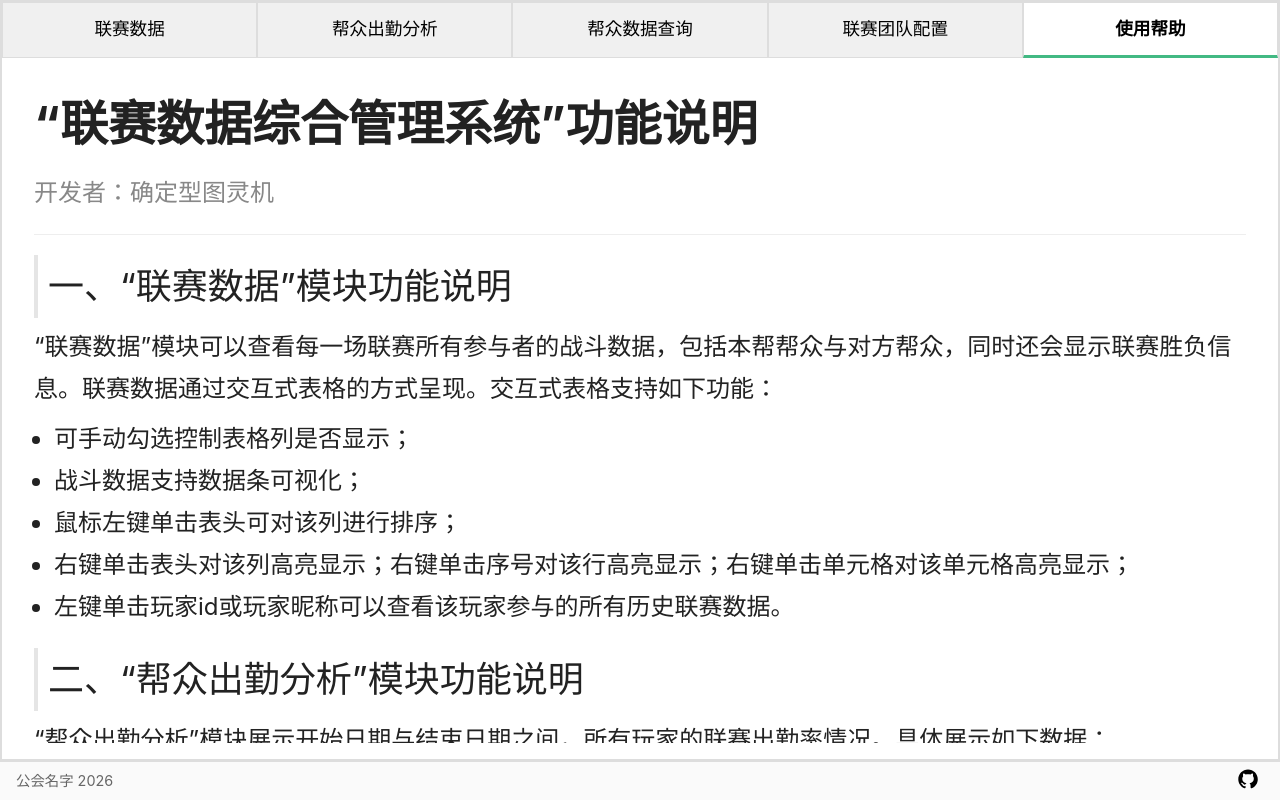
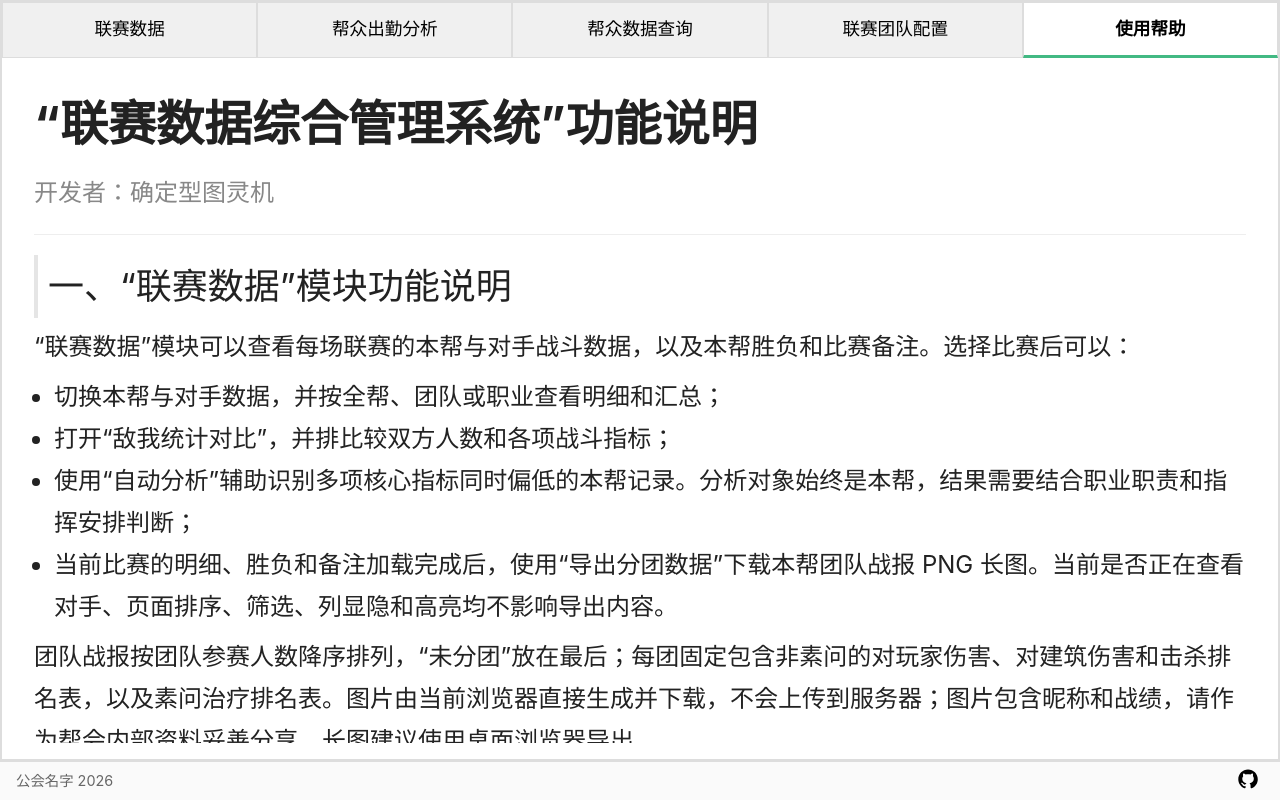
Before and after one commit to mzq-dtm/nsh-match-analytics, a Vue app in the folder frontend/: page /help in a window 1280 px wide. Built offline with nearby package versions, Linux system fonts and the light colour scheme.

Commit message:
update docs

```diff
--- a/frontend/src/components/Help.vue
+++ b/frontend/src/components/Help.vue
@@ -8,13 +8,21 @@
 
     <section class="help-content">
       <h2>一、“联赛数据”模块功能说明</h2>
-      <p>“联赛数据”模块可以查看每一场联赛所有参与者的战斗数据，包括本帮帮众与对方帮众，同时还会显示联赛胜负信息。联赛数据通过交互式表格的方式呈现。交互式表格支持如下功能：</p>
+      <p>“联赛数据”模块可以查看每场联赛的本帮与对手战斗数据，以及本帮胜负和比赛备注。选择比赛后可以：</p>
+      <ul>
+        <li>切换本帮与对手数据，并按全帮、团队或职业查看明细和汇总；</li>
+        <li>打开“敌我统计对比”，并排比较双方人数和各项战斗指标；</li>
+        <li>使用“自动分析”辅助识别多项核心指标同时偏低的本帮记录。分析对象始终是本帮，结果需要结合职业职责和指挥安排判断；</li>
+        <li>当前比赛的明细、胜负和备注加载完成后，使用“导出分团数据”下载本帮团队战报 PNG 长图。当前是否正在查看对手、页面排序、筛选、列显隐和高亮均不影响导出内容。</li>
+      </ul>
+      <p>团队战报按团队参赛人数降序排列，“未分团”放在最后；每团固定包含非素问的对玩家伤害、对建筑伤害和击杀排名表，以及素问治疗排名表。图片由当前浏览器直接生成并下载，不会上传到服务器；图片包含昵称和战绩，请作为帮会内部资料妥善分享，长图建议使用桌面浏览器导出。</p>
+      <p>联赛数据通过交互式表格呈现，表格支持：</p>
       <ul>
         <li>可手动勾选控制表格列是否显示；</li>
         <li>战斗数据支持数据条可视化；</li>
         <li>鼠标左键单击表头可对该列进行排序；</li>
         <li>右键单击表头对该列高亮显示；右键单击序号对该行高亮显示；右键单击单元格对该单元格高亮显示；</li>
-        <li>左键单击玩家id或玩家昵称可以查看该玩家参与的所有历史联赛数据。</li>
+        <li>在本帮明细中左键单击玩家 ID 或昵称，可以查看该玩家参与的所有历史联赛数据。</li>
       </ul>
 
       <h2>二、“帮众出勤分析”模块功能说明</h2>
@@ -43,7 +51,7 @@
         <li>鼠标右键单击成员可以修改成员的职业；</li>
         <li>鼠标左键可在各团队与替补席间拖动帮会成员；</li>
         <li>鼠标悬停在各团顶部名字上可以显示团队职业配置；</li>
-        <li>单击左侧“保存图片”按钮快速将团队配置导出为图片；</li>
+        <li>单击左侧“保存图片”按钮生成团队配置图片预览，再通过浏览器保存图片；</li>
         <li>单击左侧“保存表格”按钮快速将团队配置导出为电子表格。</li>
       </ul>
     </section>
```
Also changed, not shown: 10 other files (tests, documents, lock files or other folders).
